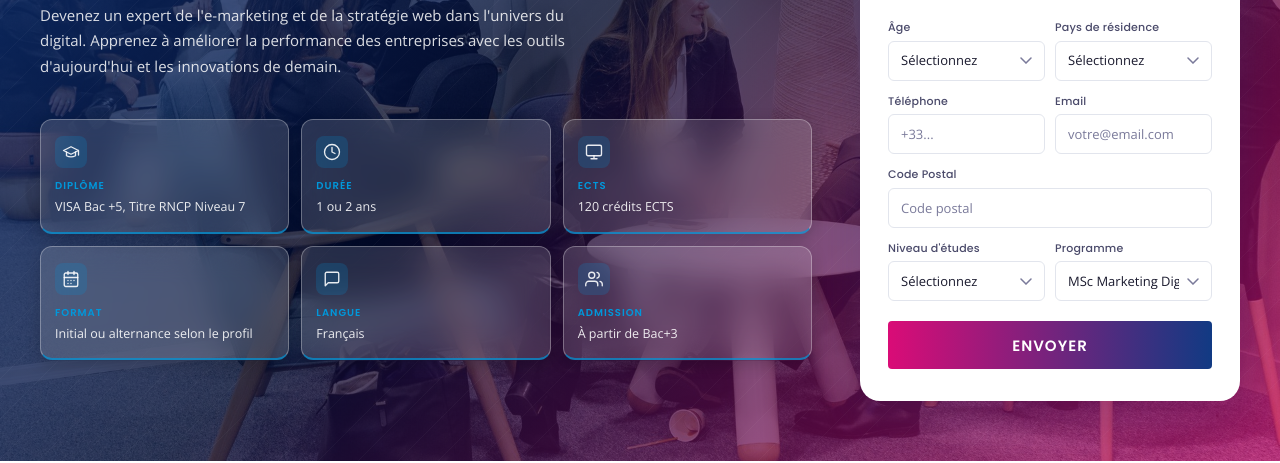
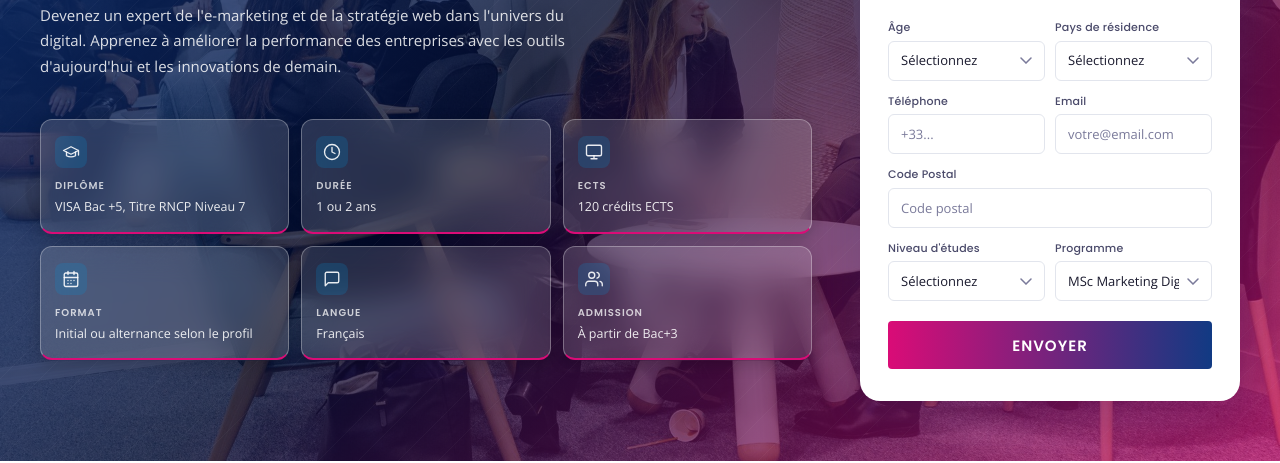
Before and after one commit to beckernathan52/EDC-LP-Marketing-Digital, a plain HTML site: page msc-digital-marketing.html in a window 1280 px wide. Shown: the part 373-836 px from the top of the page. Drawn offline with nearby package versions, Linux system fonts and the light colour scheme.

Commit message:
Update pill cards: magenta border-bottom, white label text

```diff
--- a/msc-digital-marketing.html
+++ b/msc-digital-marketing.html
@@ -191,7 +191,7 @@ body {
   backdrop-filter: blur(16px);
   -webkit-backdrop-filter: blur(16px);
   border: 1px solid rgba(255,255,255,0.30);
-  border-bottom: 2px solid rgba(0,152,219,0.7);
+  border-bottom: 2px solid var(--magenta);
   border-radius: var(--radius-md);
   padding: 16px 14px;
   transition: all 0.3s;
@@ -213,7 +213,7 @@ body {
   font-weight: 600;
   text-transform: uppercase;
   letter-spacing: 1px;
-  color: var(--blue-light);
+  color: rgba(255,255,255,0.75);
   margin-bottom: 4px;
 }
 .pill-value {
```
